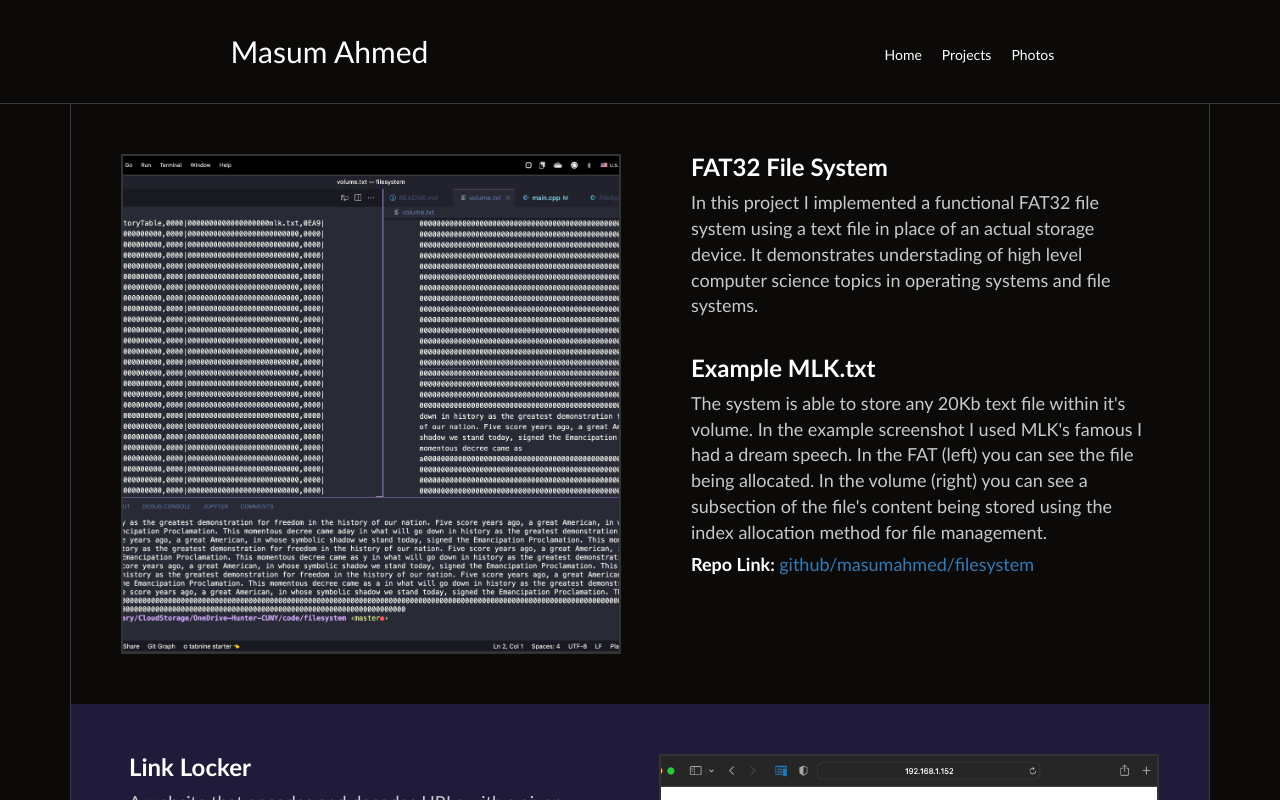
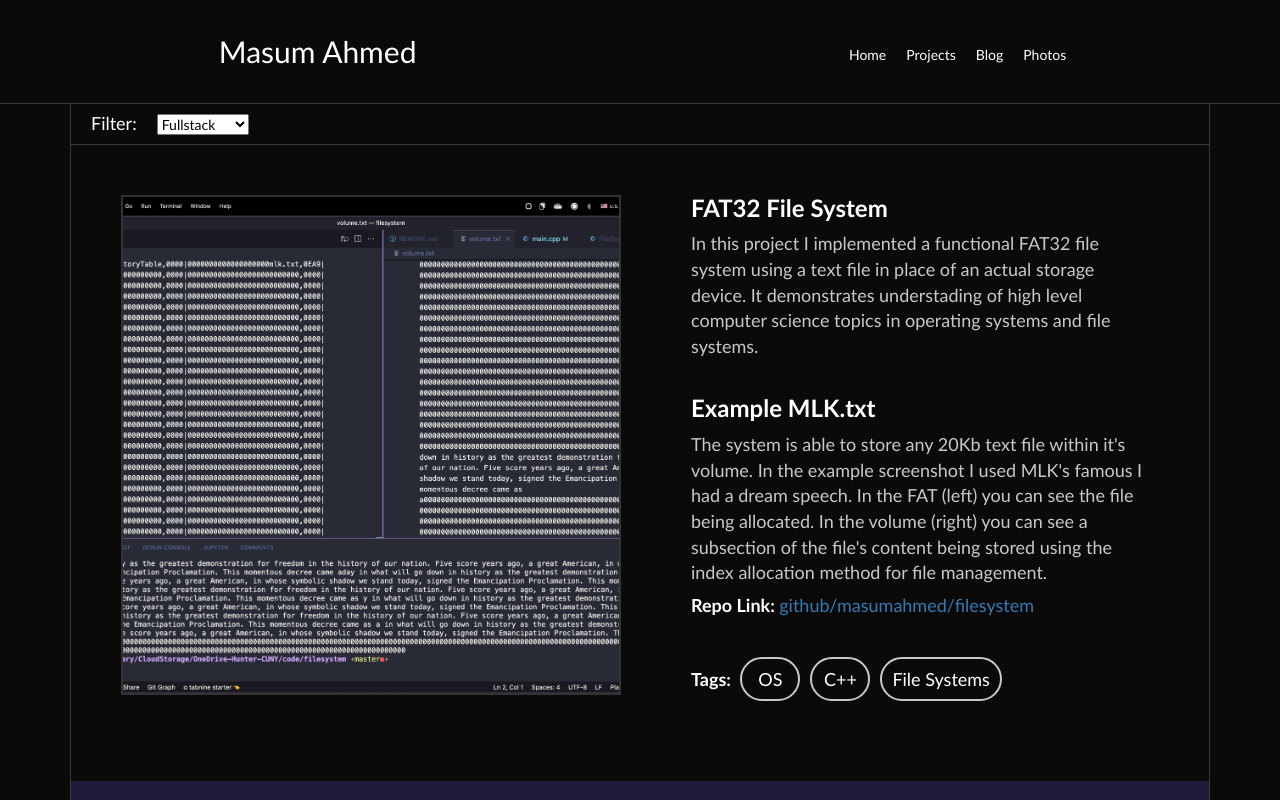
Before and after one commit to masumahmed/masumahmednet, a React (Vite) app: page /projects in a window 1280 px wide. Shown: the top 800 px of the page. Built offline with nearby package versions, Linux system fonts and the light colour scheme.

Commit message:
contact form

```diff
--- a/index.html
+++ b/index.html
@@ -13,6 +13,10 @@
   <link rel="stylesheet" href="https://maxcdn.bootstrapcdn.com/bootstrap/3.3.7/css/bootstrap.min.css">
   <!-- import jquery -->
   <script src="https://ajax.googleapis.com/ajax/libs/jquery/3.5.1/jquery.min.js"></script>
+
+  <!-- awesome fonts -->
+  <link rel="stylesheet" href="https://cdnjs.cloudflare.com/ajax/libs/font-awesome/5.15.3/css/all.min.css">
+  <link rel="stylesheet" href="https://cdnjs.cloudflare.com/ajax/libs/font-awesome/5.15.3/css/fontawesome.min.css">
 </head>
 
 <body>
--- a/package.json
+++ b/package.json
@@ -11,6 +11,7 @@
     "preview": "vite preview"
   },
   "dependencies": {
+    "@emailjs/browser": "^4.3.3",
     "react": "^18.2.0",
     "react-dom": "^18.2.0",
     "react-router-dom": "^6.23.1",
--- a/src/components/GallaryItem.jsx
+++ b/src/components/GallaryItem.jsx
@@ -1,5 +1,7 @@
+import Pills from "./Pills";
+
 function GallaryItem({ project }) {
-    const { img, alt, title, description, title2, description2, liveLink, liveText, videoLink, videoText, repoLink, repoText } = project;
+    const { img, alt, title, description, title2, description2, liveLink, liveText, videoLink, videoText, repoLink, repoText, tags } = project;
 
     return <>
         <div class="gallary">
@@ -30,6 +32,17 @@ function GallaryItem({ project }) {
                     <b>Repo Link: </b>
                     <a target="_blank" rel="noopener noreferrer" href={repoLink}>{repoText}</a>
                 </h4>
+                <br />
+                <div className="tags">
+                    <h4>
+                        <b>Tags: </b>
+                        {
+                            project.tags.map((tag, index) => {
+                                return <Pills key={index} text={tag} />
+                            })
+                        }
+                    </h4>
+                </div>
             </div>
         </div>
     </>
--- a/src/components/Header.jsx
+++ b/src/components/Header.jsx
@@ -11,9 +11,9 @@ function Header() {
                 <Link to="/projects">
                     <div className="item">Projects</div>
                 </Link>
-                {/* <Link to="/blog">
+                <Link to="/blog">
                     <div className="item">Blog</div>
-                </Link> */}
+                </Link>
                 <Link to="/photos">
                     <div className="item">Photos</div>
                 </Link>
--- /dev/null
+++ b/src/components/Pills.jsx
@@ -0,0 +1,9 @@
+function Pills({text}) {
+    return <>
+        <div className="pills">
+            {text}
+        </div>
+    </>
+}
+
+export default Pills;
--- /dev/null
+++ b/src/components/ProjectFilter.jsx
@@ -0,0 +1,22 @@
+import Pills from "./Pills";
+
+function ProjectFilter() {
+    return <div className="ProjectFilter">
+    <div className="content">
+        <div className="con" style={{ border: "1px solid rgb(58, 58, 58)", borderTop: "0px Solid" }}>
+            <h4>Filter: </h4>
+            <select name="cars" id="cars">
+                <option value="fullstack">Fullstack</option>
+                <option value="">Frontend</option>
+                <option value="ui">UI</option>
+                <option value="os">OS</option>
+                <option value="c++">C++</option>
+                <option value="fileSystem">File System</option>
+            </select>
+            <h4 className="selectedFilters"></h4>
+        </div>
+    </div>
+    </div>
+}
+
+export default ProjectFilter;
--- a/src/pages/Contact.jsx
+++ b/src/pages/Contact.jsx
@@ -1,10 +1,56 @@
 import Header from '../components/Header';
 import Footer from '../components/Footer';
 
+import { useRef, useState } from 'react';
+import emailjs from '@emailjs/browser';
+
 function Contact() {
+  const form = useRef();
+  const [sent, setSent] = useState(false);
+
+  const handleSend = (e) => {
+    e.preventDefault();
+
+    emailjs
+    .sendForm('service_6cb85cy', 'template_i422dls', form.current, {
+      publicKey: 'R26cz0LSMfwmVY0Nk',
+    })
+    .then(
+      () => {
+          setSent(true);
+          console.log('SUCCESS!');
+        },
+        (error) => {
+          console.log('FAILED...', error.text);
+        },
+      );
+    }
+
     return <>
         <div id="bodyWrapper">
             <Header />
+            <div className="content">
+                <div className="con">
+                    {!sent && <>
+                        <h1 style={{ textAlign: 'center'}}>Get In Touch</h1>
+                        <p style={{ textAlign: 'center'}}>Please feel free to reach out to me with any questions or comments. I will do my best to respond as soon as possible.</p>
+                        <form className="contactForm" ref={form} onSubmit={handleSend}>
+                            <input type="text" name="user_name" placeholder="name" />
+                            <br />
+                            <input type="email" name="user_email" placeholder="email" />
+                            <br />
+                            <textarea name="message" placeholder="your message here ..." />
+                            <br />
+                            <input type="submit" value="send"/>
+                        </form>
+                    </>}
+                    {sent && <>
+                        <h1 style={{textAlign: 'center'}}>Message Sent</h1>
+                        <h1 style={{textAlign: 'center', fontSize: '100px'}}>💙</h1>
+                      <h4 style={{textAlign: 'center'}}>Thank you for reaching out to me. I will get back to you as soon as possible.</h4>
+                    </>}
+                </div>
+            </div>
         </div>
         <Footer />
     </>
--- a/src/pages/Projects.jsx
+++ b/src/pages/Projects.jsx
@@ -2,11 +2,13 @@ import Footer from '../components/Footer';
 import Header from '../components/Header';
 import GallaryItem from '../components/GallaryItem';
 import ProjectData from './ProjectsData.json';
+import ProjectFilter from '../components/ProjectFilter';
 
 function Projects() {
     return <>
         <div id="bodyWrapper">
             <Header />
+            <ProjectFilter />
             <div id="project-wrapper">
                 {ProjectData.map((project, index) => {
                     return <GallaryItem key={index} project={project} />
--- a/src/pages/ProjectsData.json
+++ b/src/pages/ProjectsData.json
@@ -7,7 +7,12 @@
         "title2": "Example MLK.txt",
         "description2": "The system is able to store any 20Kb text file within it's volume. In the example screenshot I used MLK's famous I had a dream speech. In the FAT (left) you can see the file being allocated. In the volume (right) you can see a subsection of the file's content being stored using the index allocation method for file management.",
         "repoLink": "https://github.com/masumahmed/filesystem",
-        "repoText": "github/masumahmed/filesystem"
+        "repoText": "github/masumahmed/filesystem",
+        "tags": [
+            "OS",
+            "C++",
+            "File Systems"
+        ]
     },
     {
         "img": "assets/img/Screenshot 2023-01-22 at 2.17.19 AM.png",
@@ -17,7 +22,12 @@
         "videoLink": "https://youtu.be/iMSPQ5wabFM",
         "videoText": "https://youtu.be/SxkksvAsUzM",
         "repoLink": "https://github.com/masumahmed/link-locker",
-        "repoText": "github/masumahmed/link-locker"
+        "repoText": "github/masumahmed/link-locker",
+        "tags": [
+            "Fullstack",
+            "Postgres",
+            "Express"
+        ]
     },
     {
         "img": "assets/img/Screen Shot 2022-10-15 at 5.05.21 PM.png",
@@ -27,7 +37,11 @@
         "repoLink": "https://replit.com/@masum-ahmed/Windows95UI#index.html",
         "repoText": "replit.com/@masum-ahmed/Windows95UI",
         "liveLink": "https://windows95ui.masum-ahmed.repl.co/",
-        "liveText": "windows95ui.masum-ahmed.repl.co"
+        "liveText": "windows95ui.masum-ahmed.repl.co",
+        "tags": [
+            "Frontend",
+            "UI"
+        ]
     },
     {
         "img": "assets/img/hhcwebsite.png",
@@ -37,6 +51,10 @@
         "repoLink": "https://github.com/huntedherocomics/huntedherocomics.github.io",
         "repoText": "github/hhc/huntedherocomics.github.io",
         "liveLink": "https://huntedherocomics.github.io",
-        "liveText": "huntedherocomics.github.io"
+        "liveText": "huntedherocomics.github.io",
+        "tags": [
+            "Frontend",
+            "UI"
+        ]
     }
 ]
--- a/src/styles.scss
+++ b/src/styles.scss
@@ -596,3 +596,58 @@ body {
         }
     }
 }
+
+.pills {
+    min-width: 60px;
+    display: inline-flex;
+    border: 2px solid $color_3;
+    border-radius: 20em;
+    padding: 5px 10px;
+    margin: 5px;
+    line-height: 30px;
+    margin-bottom: auto;
+    justify-content: center;
+
+    &:hover {
+        background-color: $color_3;
+        color: $color_1;
+        transition: 1s;
+        cursor: pointer;
+        color: $background-color_5;
+    }
+}
+
+
+.ProjectFilter {
+    display: inline;
+
+    .content .con h4 {
+        display: inline-flex;
+    }
+
+    select {
+        color: black;
+    }
+}
+
+.contactForm {
+    display: block;
+    justify-content: center;
+    margin: 0 auto;
+    text-align: center;
+    color: #000;
+
+    input,
+    textarea {
+        width: 400px;
+        padding: 5px;
+        margin: 5px;
+        font-size: 18px;
+        border: 1px solid #333;
+        resize: none;
+    }
+
+    textarea {
+        height: 300px;
+    }
+}
```
Also changed, not shown: 2 other files (tests, documents, lock files or other folders).
